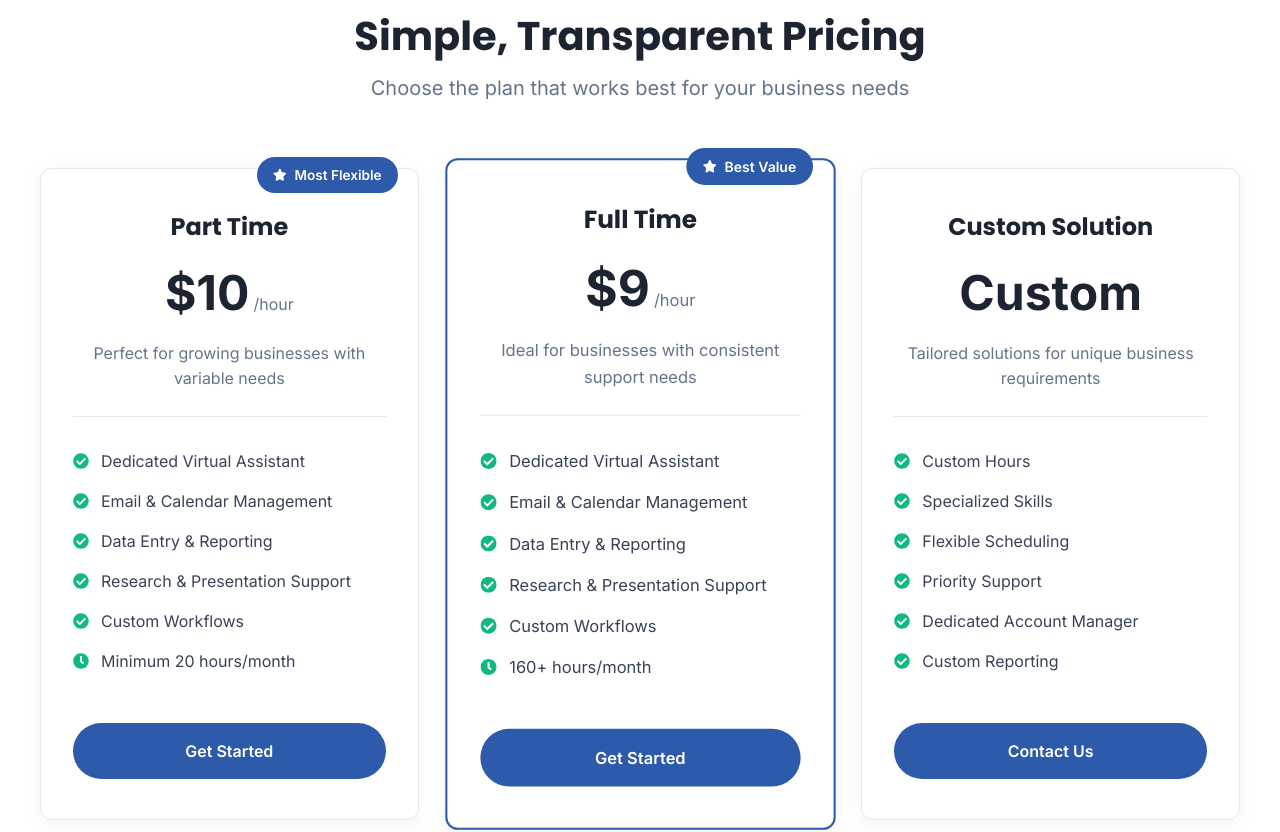
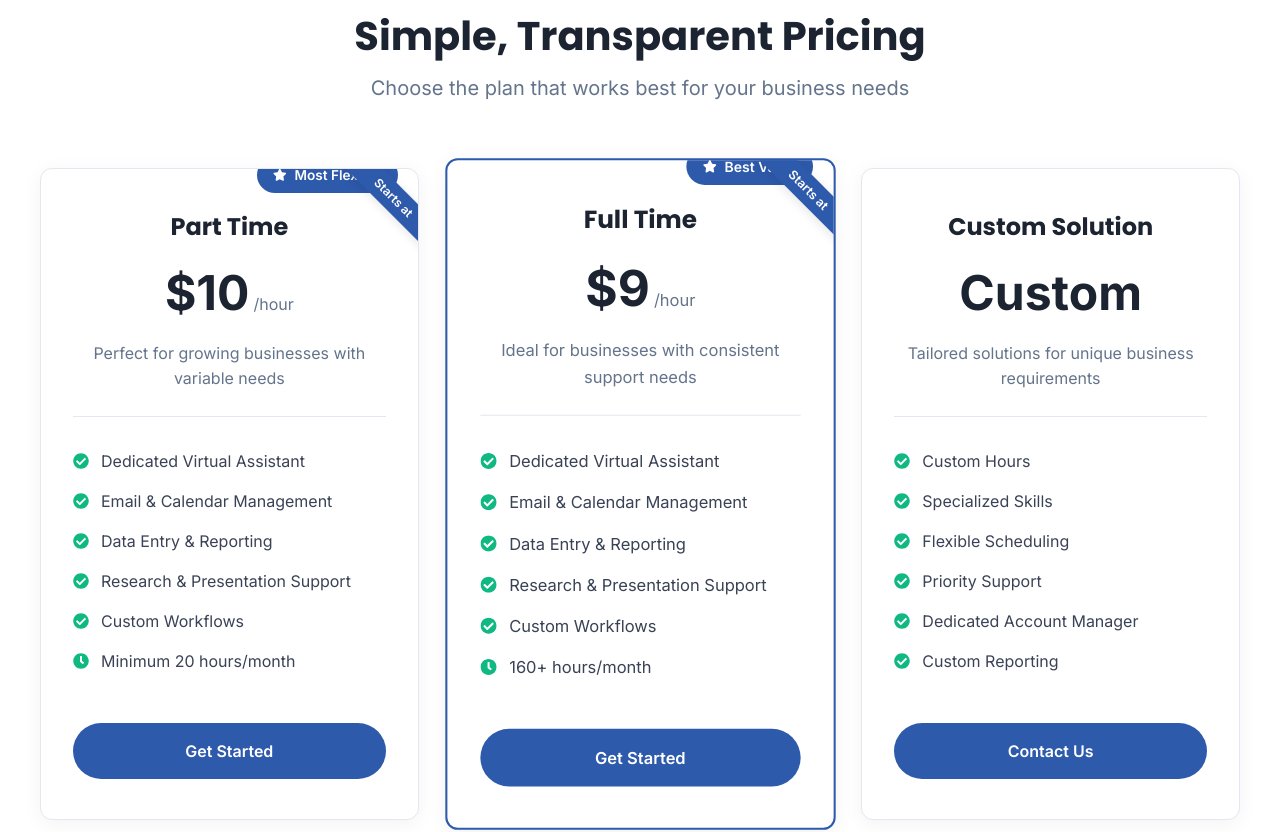
Before and after one commit to RonJimena-Dev/AssistlyVA, a Next.js app: page / in a window 1280 px wide. Shown: the part 3260-4092 px from the top of the page. Built offline with nearby package versions, Linux system fonts and the light colour scheme.

Commit message:
enhancement price fix

```diff
--- a/src/app/PricingSection.module.css
+++ b/src/app/PricingSection.module.css
@@ -47,6 +47,21 @@
   border: 1px solid #E4E7EF;
   display: flex;
   flex-direction: column;
+  overflow: hidden;
+}
+
+.startsAtLabel {
+  position: absolute;
+  top: 1rem;
+  right: -2rem;
+  background: #2E5AAC;
+  color: white;
+  padding: 0.25rem 2rem;
+  transform: rotate(45deg);
+  font-size: 0.75rem;
+  font-weight: 600;
+  box-shadow: 0 2px 10px rgba(0, 0, 0, 0.1);
+  z-index: 1;
 }
 
 .pricingCard:hover {
--- a/src/components/PricingSection.tsx
+++ b/src/components/PricingSection.tsx
@@ -22,6 +22,7 @@ const PricingSection = () => {
         <div className={styles.pricingGrid}>
           {/* Part Time Plan */}
           <div className={styles.pricingCard}>
+            <div className={styles.startsAtLabel}>Starts at</div>
             <div className={styles.popularBadge}>
               <FaStar /> Most Flexible
             </div>
@@ -57,6 +58,7 @@ const PricingSection = () => {
 
           {/* Full Time Plan */}
           <div className={`${styles.pricingCard} ${styles.featured}`}>
+            <div className={styles.startsAtLabel}>Starts at</div>
             <div className={styles.popularBadge}>
               <FaStar /> Best Value
             </div>
```
